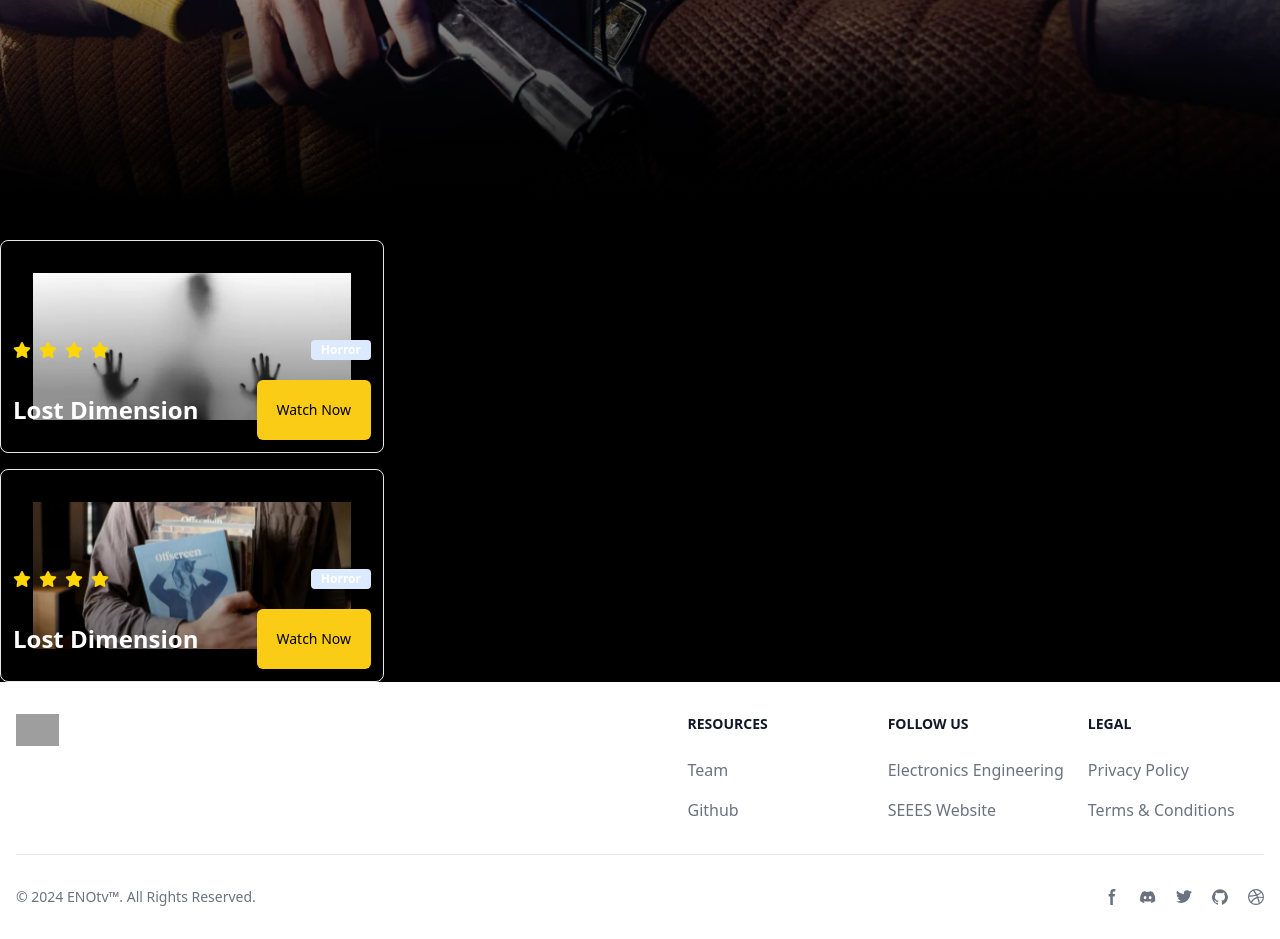
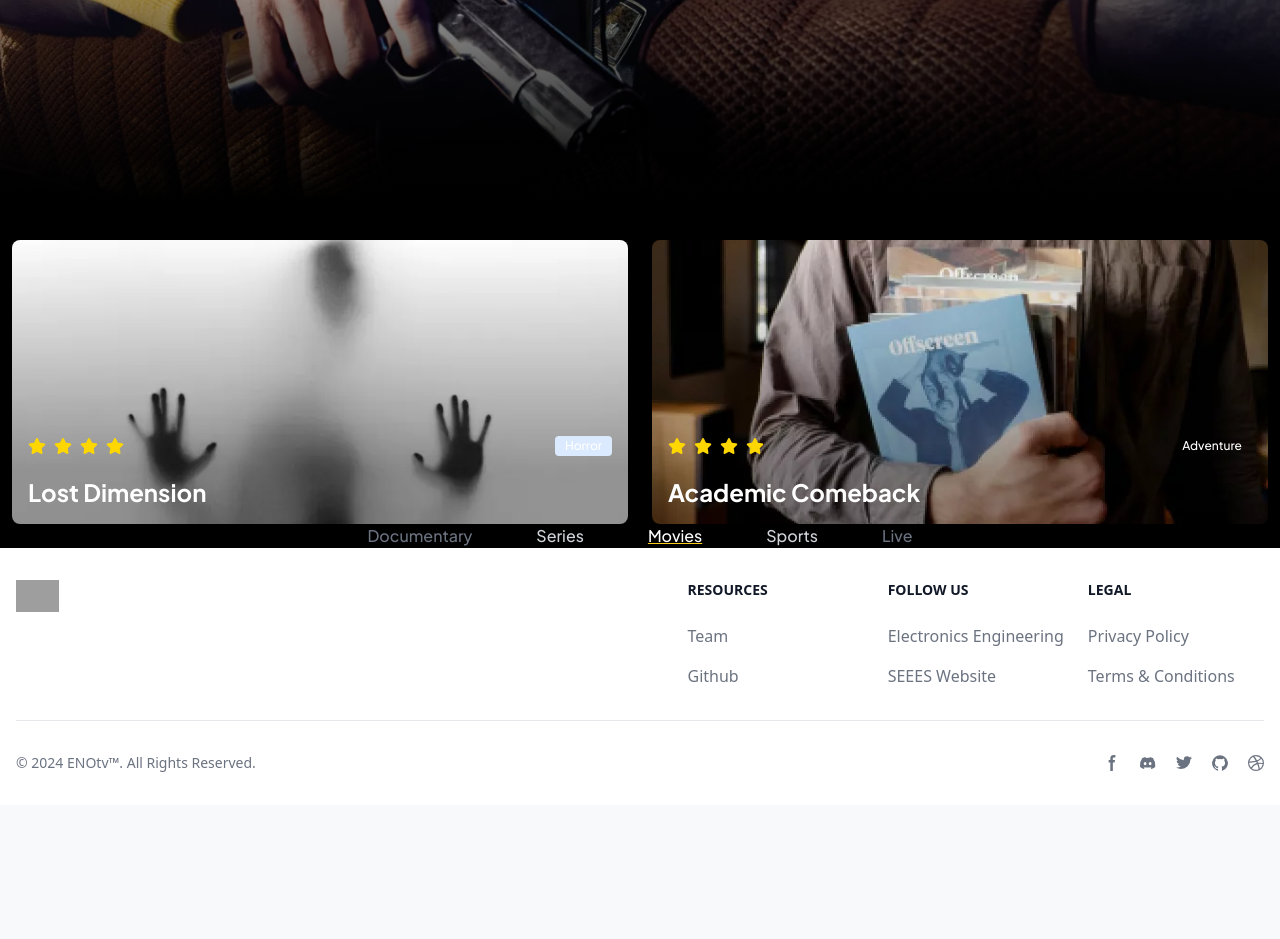
Before and after one commit to josephtam-github/ENOtv, a Flask app: page /browse in a window 1280 px wide. Shown: the part 668-1607 px from the top of the page. After the commit the page ends 1440 px from the top, so only its background shows below. Run offline with Flask 3, Linux system fonts and the light colour scheme; style sheets or scripts are compiled from the project's sources; some libraries are stand-ins or nearby versions; grey boxes are pictures that could not be loaded.

Commit message:
feat: add movie card to view

```diff
--- a/templates/browse.html
+++ b/templates/browse.html
@@ -19,7 +19,7 @@ md:text-yellow-400
             <div class="relative z-10 flex flex-col justify-center h-full text-center md:text-left antialiased plus-jakarta-sans-200 px-8 md:px-24 lg:px-32">
                 <div class="max-w-lg">
                     <p class="text-3xl font-bold leading-tight mb-4">All the latest entertainment at your fingertips.</p>
-                <h1 class="text-lg mb-6">Explore our world, unravel yourself and have fun.</h1>
+                	<h1 class="text-lg mb-6">Explore our world, unravel yourself and have fun.</h1>
                     <a href="#" class="font-bold inline-block italic bg-yellow-400 text-gray-900 hover:bg-yellow-300 py-2 px-6 rounded-md text-lg font-semibold transition duration-300 ease-in-out transform hover:scale-105 hover:shadow-lg">WATCH FREE MOVIES</a>
                 </div>
             </div>
@@ -27,51 +27,58 @@ md:text-yellow-400
 
         <div class="w-full h-10 bg-black"></div>
 
-        <div class="grid grid-rows-2 grid-flow-col gap-4 bg-black">
-            <div class="relative w-full max-w-sm border border-gray-200 rounded-lg">
+        <div class="flex flex-col md:flex-row w-full items-center bg-black plus-jakarta-sans-200" style='gap:24px; padding: 0px 12px;'>
+            <div class="relative rounded-lg">
                 <a href="#">
-                    <img class="p-8 rounded-t-lg" src="../static/img/LostDimension.webp" alt="product image" />
+                    <img class="rounded-lg" src="../static/img/LostDimension.webp" alt="product image" />
                 </a>
-                <div class="z-10 absolute inset-x-0 bottom-0" style="left: 0px; right: 0px; bottom: 0px; padding: 12px">
-                    <div class="flex items-center mt-2.5 mb-5  justify-between">
+                <div class="z-10 absolute inset-x-0 bottom-0" style="left: 0px; right: 0px; bottom: 0px; padding: 16px">
+                    <div class="flex items-center mb-5 justify-between">
                         <div class="flex items-center space-x-1 rtl:space-x-reverse">
                             <i style="margin-right: 4px; color: gold;" class="fa fa-star" aria-hidden="true"></i>
                             <i style="margin-right: 4px; color: gold;" class="fa fa-star" aria-hidden="true"></i>
                             <i style="margin-right: 4px; color: gold;" class="fa fa-star" aria-hidden="true"></i>
                             <i style="margin-right: 4px; color: gold;" class="fa fa-star" aria-hidden="true"></i>
                         </div>
-                        <span class="bg-blue-100 text-white text-xs font-semibold px-2.5 py-0.5 rounded ms-3">Horror</span>
+                        <span class="text-xl bg-blue-100 text-white text-xs font-medium px-2.5 py-0.5 rounded ms-3">Horror</span>
                     </div>
-                    <div class="flex items-center justify-between">
+                    <div class="flex items-center">
                         <a href="#">
                             <span class="text-2xl font-bold text-white">Lost Dimension</span>
                         </a>
-                        <a href="#" class="bg-yellow-400 hover:bg-yellow-300 focus:ring-4 focus:outline-none focus:ring-blue-300 font-medium rounded-md text-sm px-5 py-5 text-center">Watch Now</a>
                     </div>
                 </div>
             </div>
-            <div class="relative w-full max-w-sm border border-gray-200 rounded-lg">
+            <div class="relative rounded-lg">
                 <a href="#">
-                    <img class="p-8 rounded-t-lg" src="../static/img/AcademicComeback.webp" alt="product image" />
+                    <img class="rounded-lg" src="../static/img/AcademicComeback.webp" alt="product image" />
                 </a>
-                <div class="z-10 absolute inset-x-0 bottom-0" style="left: 0px; right: 0px; bottom: 0px; padding: 12px">
-                    <div class="flex items-center mt-2.5 mb-5  justify-between">
+                <div class="z-10 absolute inset-x-0 bottom-0" style="left: 0px; right: 0px; bottom: 0px; padding: 16px">
+                    <div class="flex items-center mb-5 justify-between">
                         <div class="flex items-center space-x-1 rtl:space-x-reverse">
                             <i style="margin-right: 4px; color: gold;" class="fa fa-star" aria-hidden="true"></i>
                             <i style="margin-right: 4px; color: gold;" class="fa fa-star" aria-hidden="true"></i>
                             <i style="margin-right: 4px; color: gold;" class="fa fa-star" aria-hidden="true"></i>
                             <i style="margin-right: 4px; color: gold;" class="fa fa-star" aria-hidden="true"></i>
                         </div>
-                        <span class="bg-blue-100 text-white text-xs font-semibold px-2.5 py-0.5 rounded ms-3">Horror</span>
+                        <span class="text-xl text-white text-xs font-medium px-2.5 py-0.5 rounded ms-3">Adventure</span>
                     </div>
-                    <div class="flex items-center justify-between">
+                    <div class="flex items-center">
                         <a href="#">
-                            <span class="text-2xl font-bold text-white">Lost Dimension</span>
+                            <span class="text-2xl font-bold text-white">Academic Comeback</span>
                         </a>
-                        <a href="#" class="bg-yellow-400 hover:bg-yellow-300 focus:ring-4 focus:outline-none focus:ring-blue-300 font-medium rounded-md text-sm px-5 py-5 text-center">Watch Now</a>
                     </div>
                 </div>
             </div>
-        </div>
+		</div>
+		<div class="w-full plus-jakarta-sans-200 bg-black">
+			<ul class="w-full flex flex-row justify-center font-medium px-4">
+				<li class='mx-4'><a href="#" class="rounded text-gray-500 hover:text-yellow-500 mx-4" aria-current="page">Documentary</a></li>
+				<li class='mx-4'><a href="#" class="rounded text-gray-300 hover:text-yellow-400 mx-4">Series</a></li>
+				<li class='mx-4'><a href="#" class="rounded text-white  hover:text-yellow-300 underline decoration-yellow-400 mx-4">Movies</a></li>
+				<li class='mx-4'><a href="#" class="rounded text-gray-300 hover:text-yellow-400 mx-4">Sports</a></li>
+				<li class='mx-4'><a href="#" class="rounded text-gray-500 hover:text-yellow-500 mx-4">Live</a></li>
+			</ul>
+		</div>
 
 {% endblock %}
```
